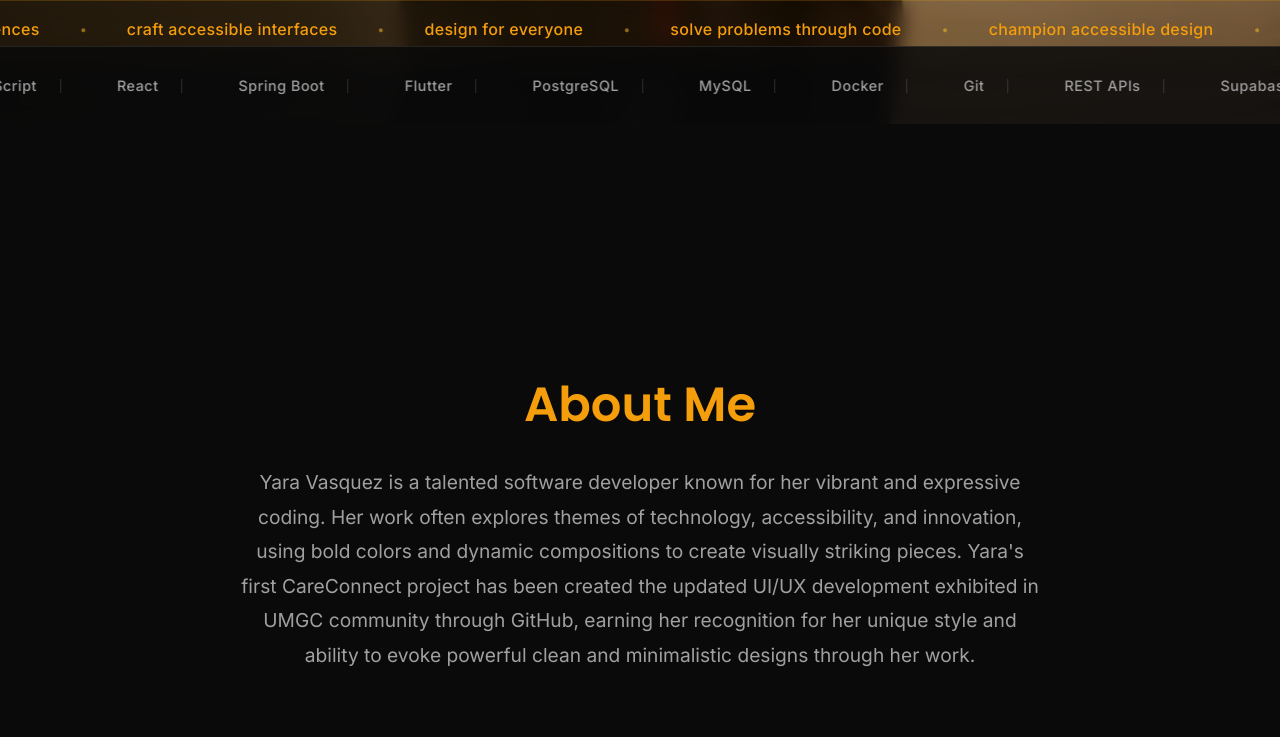
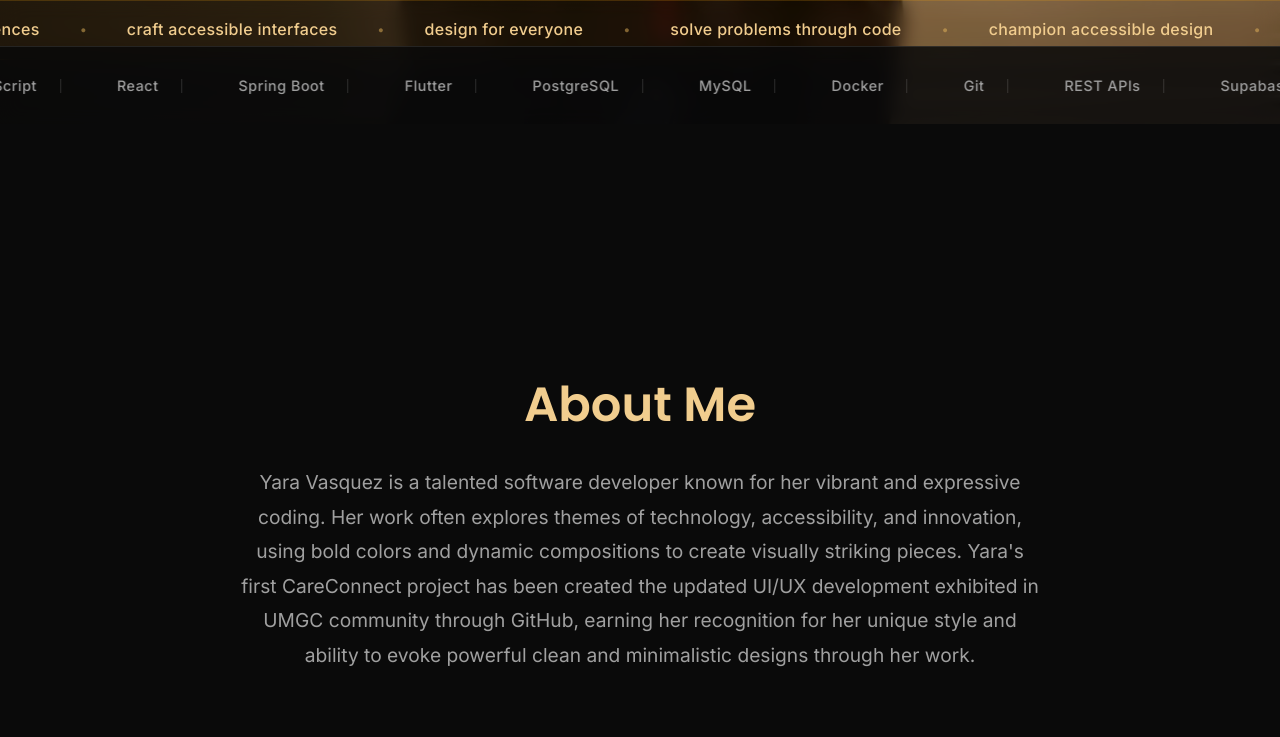
Before and after one commit to YaraHub25/portfolio, a plain HTML site: page index.html in a window 1280 px wide. Shown: the part 676-1413 px from the top of the page. Drawn offline with Linux system fonts and the light colour scheme.

Commit message:
Updated accent-primary

```diff
--- a/style.css
+++ b/style.css
@@ -8,8 +8,8 @@
   --bg-secondary: #1a1a1a;
   --text-primary: #ffffff;
   --text-secondary: #a0a0a0;
-  --accent-primary: #f59e0b;
-  --accent-secondary: #fbbf24;
+  --accent-primary: hsl(38, 78%, 75%);
+  --accent-secondary: #E6B65C ;
   --transition-smooth: all 0.3s cubic-bezier(0.4, 0, 0.2, 1);
   --font-display: 'Poppins', -apple-system, BlinkMacSystemFont, sans-serif;
   --font-body: 'Inter', -apple-system, BlinkMacSystemFont, sans-serif;
```
